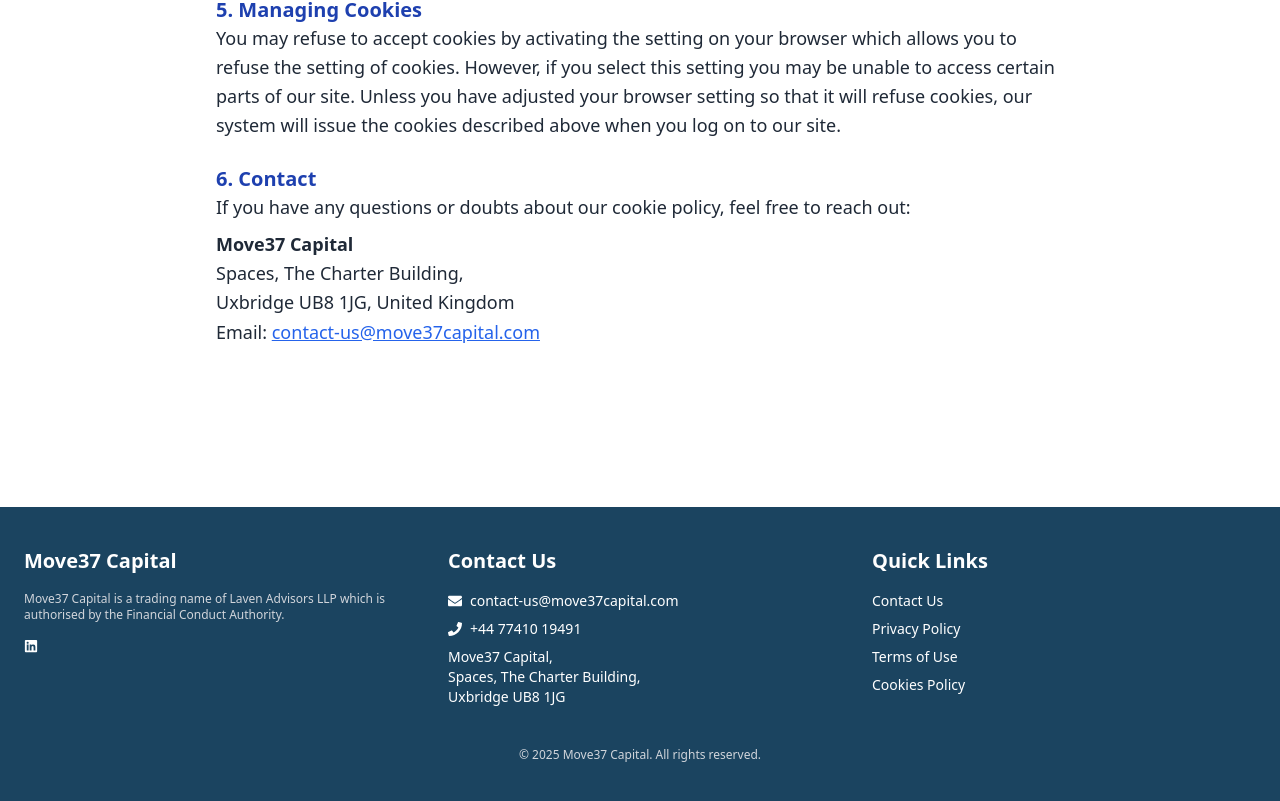
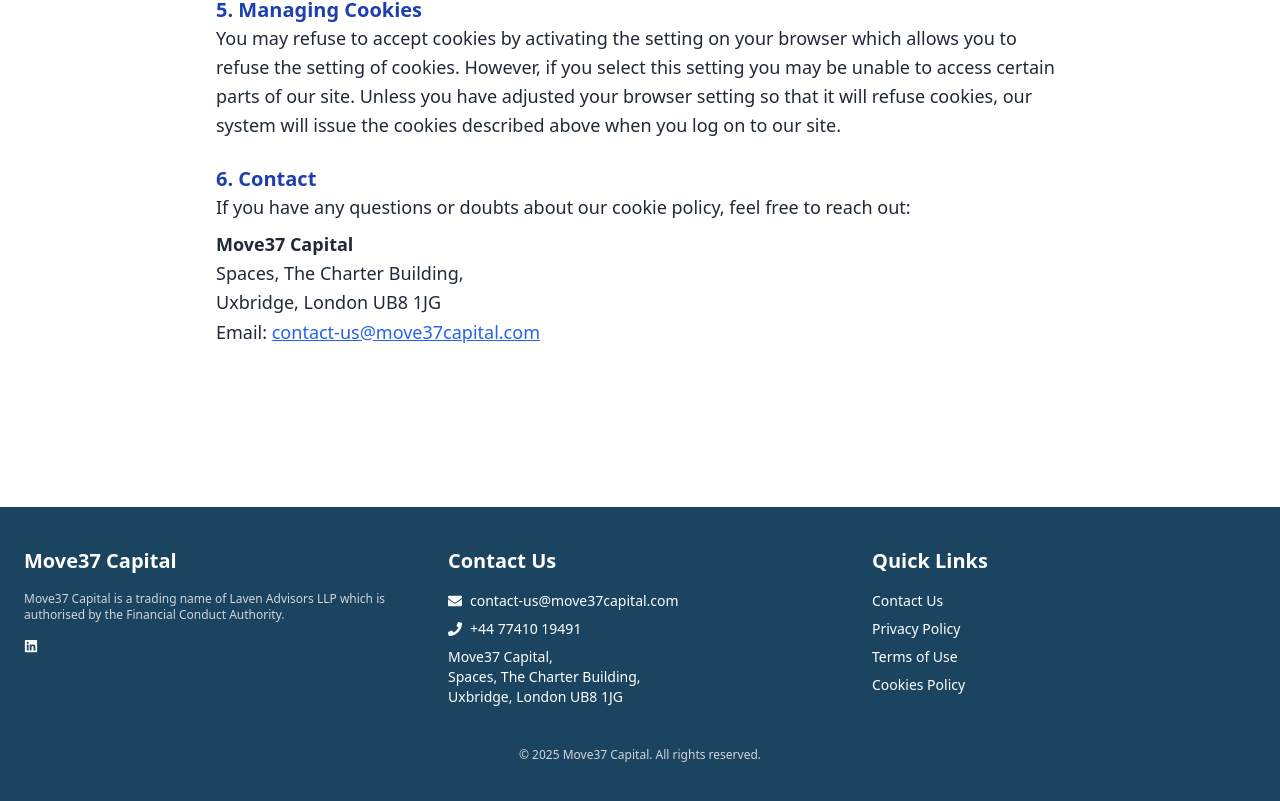
Before and after one commit to Move37Capital/Move37Website, a React (Create React App) app: page /cookies in a window 1280 px wide. Shown: the part 995-1796 px from the top of the page. Built offline with nearby package versions, Linux system fonts and the light colour scheme.

Commit message:
updated address

```diff
--- a/src/components/Contact.js
+++ b/src/components/Contact.js
@@ -120,7 +120,7 @@ const Contact = () => {
                 <p className="mt-2">
             Move37 Capital,<br />
             Spaces, The Charter Building,<br />
-            Uxbridge&nbsp;UB8&nbsp;1JG
+            Uxbridge, London&nbsp;UB8&nbsp;1JG
           </p>
               </div>
             </div>
--- a/src/components/CookiesInfo.js
+++ b/src/components/CookiesInfo.js
@@ -64,7 +64,7 @@ const CookiesInfo = () => {
           <p className="mt-2">
             <strong>Move37 Capital</strong><br />
             Spaces, The Charter Building,<br />
-            Uxbridge UB8 1JG, United Kingdom<br />
+            Uxbridge, London UB8 1JG<br />
             Email: <a href="mailto:contact-us@move37capital.com" className="text-blue-600 underline">contact-us@move37capital.com</a>
           </p>
         </div>
--- a/src/components/Footer.js
+++ b/src/components/Footer.js
@@ -32,7 +32,7 @@ const Footer = () => {
           <p className="mt-2">
             Move37 Capital,<br />
             Spaces, The Charter Building,<br />
-            Uxbridge&nbsp;UB8&nbsp;1JG
+            Uxbridge, London&nbsp;UB8&nbsp;1JG
           </p>
         </div>
 
--- a/src/components/PrivacyPolicy.js
+++ b/src/components/PrivacyPolicy.js
@@ -94,7 +94,7 @@ const PrivacyPolicy = () => {
           Address:<br />
           Move37 Capital,<br />
           Spaces, The Charter Building,<br />
-          Uxbridge UB8 1JG
+          Uxbridge, London UB8 1JG
         </p>
       </div>
     </div>
```
